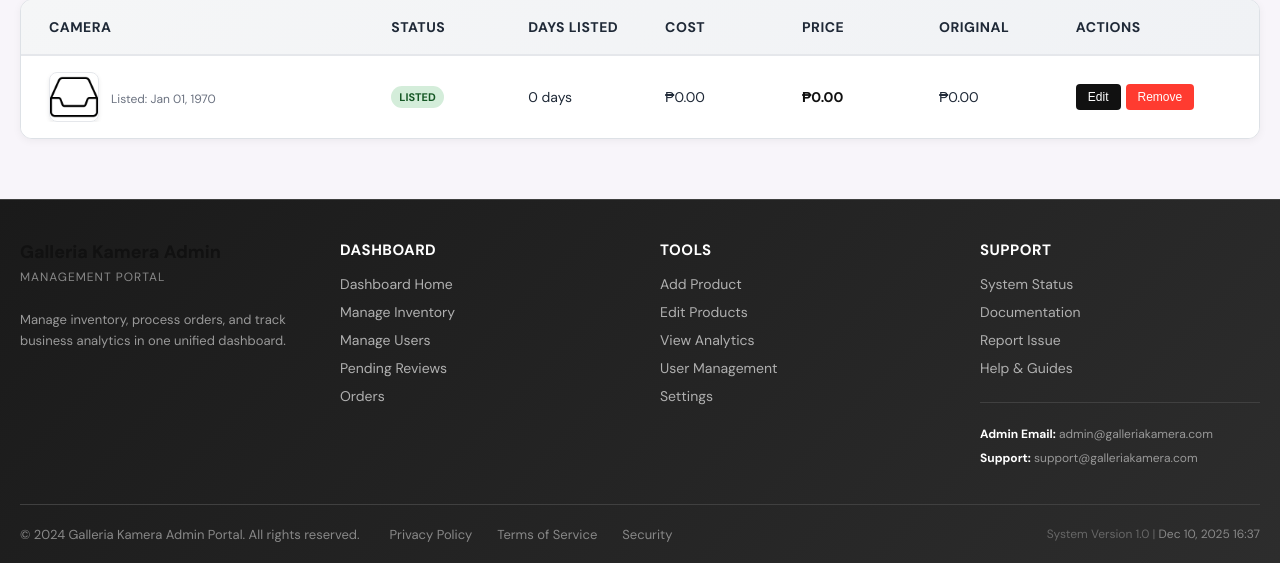
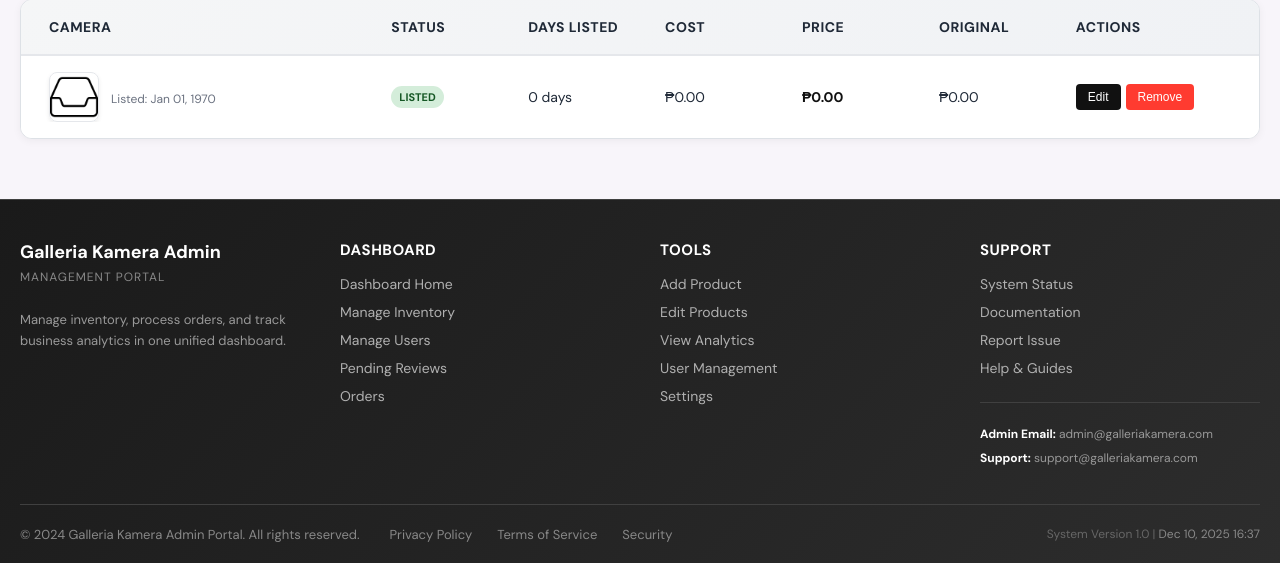
Before and after one commit to gettieCodie/galleriakamera, a PHP site: page /galleriakamera/admin/admin_products.php in a window 1280 px wide. Shown: the part 295-858 px from the top of the page. Run offline with PHP 8.4, Linux system fonts and the light colour scheme; data that the repository does not hold is empty; some libraries are stand-ins or nearby versions.

Commit message:
white font

```diff
--- a/buyandsell/assets/css/admin_dashboard.css
+++ b/buyandsell/assets/css/admin_dashboard.css
@@ -1016,7 +1016,7 @@
     min-width: 80px;
     font-size: 12px;
     font-weight: 600;
-    color: #111 !important;
+    color: #ffffff !important;
     white-space: nowrap;
 }
 
```
